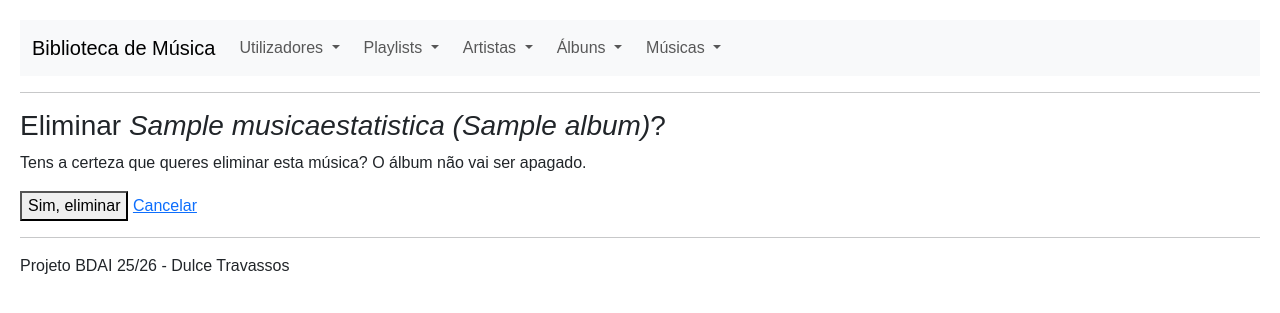
After one commit to dulcetravassos/bdai-django-music-app, a Django app: page /musicas/1/delete/ in a window 1280 px wide. The commit adds this page. Shown: the top 313 px of the page. Run offline with Django 5.2, Linux system fonts and the light colour scheme; tables that the repository leaves empty hold one stand-in row (values such as "Sample post"); some libraries are stand-ins or nearby versions.

Commit message:
Created delete and updated list templates (added edit option)

```diff
--- a/bdai_django_music_app/biblioteca/models.py
+++ b/bdai_django_music_app/biblioteca/models.py
@@ -9,7 +9,7 @@ class Artista(models.Model):
         verbose_name_plural = 'Artistas' # Override standard que é o inglês
 
     def __str__(self):
-        return f"{self.nome}\nBiografia: {self.biografia}\n"
+        return f"{self.nome}"
 
 
 class Utilizador(models.Model):
@@ -29,7 +29,7 @@ class Album(models.Model):
     nome = models.CharField(max_length=512)
     ano_lancamento = models.BigIntegerField()
     genero = models.CharField(max_length=512, null=True, blank=True) # opcional
-    artista = models.ForeignKey(Artista, on_delete=models.CASCADE, related_name='albuns')
+    artista = models.ForeignKey(Artista, on_delete=models.CASCADE, related_name='albuns') # se o artista for eliminado, os seus álbuns são eliminados
 
     class Meta:
         verbose_name = 'Álbum'
@@ -45,17 +45,18 @@ class MusicaEstatistica(models.Model):
     url = models.CharField(max_length=512, unique=True)
     estatistica_visualizacoes = models.BigIntegerField(default=0)
     estatistica_gostos = models.BigIntegerField(default=0)
-    album = models.ForeignKey(Album, on_delete=models.CASCADE, related_name='musicas_estatisticas')
+    album = models.ForeignKey(Album, on_delete=models.CASCADE, related_name='musicas_estatisticas') # se o álbum for apagado, as suas músicas também são
 
     # Relação N:M com a tabela Artista
     artistas = models.ManyToManyField(Artista, related_name='musicas_estatisticas', db_table='artista_musica_estatistica') # Correspondência com a tabela na bd
+    # Nota: apagar o artista apaga os seus álbuns que, por sua vez, apaga as suas músicas!
 
     class Meta:
         verbose_name = 'Música'
         verbose_name_plural = 'Músicas' # Override standard que é o inglês
 
     def __str__(self):
-        return f"{self.nome} ({self.album.nome}) - {self.url}"
+        return f"{self.nome} ({self.album.nome})"
 
     # Precisamos de uma função para alterar os urls para o django template (mas sem os modificar
     # na base de dados), para que as músicas consigam ser reproduzidas
@@ -67,10 +68,11 @@ class Playlist(models.Model):
     nome = models.CharField(max_length=120)
     publica = models.BooleanField()
     data_criacao = models.DateField(auto_now_add=True)
-    utilizador = models.ForeignKey(Utilizador, on_delete=models.CASCADE, related_name='playlists')
+    utilizador = models.ForeignKey(Utilizador, on_delete=models.CASCADE, related_name='playlists') # apagar um utilizador, apaga as suas playlists
 
     # Relação M:N com a tabela Musica:
     musicas = models.ManyToManyField(MusicaEstatistica, blank=True, related_name='playlists', db_table='playlist_musica_estatistica') # Correspondência com a tabela na bd
+    # Apagar uma música não apaga as playlists que a continham (desaparece apenas)!
 
     class Meta:
         verbose_name = 'Playlist'
--- a/bdai_django_music_app/biblioteca/urls.py
+++ b/bdai_django_music_app/biblioteca/urls.py
@@ -2,20 +2,33 @@ from django.urls import path
 from . import views
 
 urlpatterns = [
-	path('', views.home, name='home'),
-	path('utilizadores/', views.utilizador_list, name='utilizador_list'),
-	path('utilizadores/add/', views.utilizador_create, name='utilizador_create'),
-	path('utilizadores/<int:pk>/', views.utilizador_detail, name='utilizador_detail'),
-    path('playlists/', views.playlist_list, name='playlist_list'),
-	path('playlists/add/', views.playlist_create, name='playlist_create'),
-	path('playlists/<int:pk>/', views.playlist_detail, name='playlist_detail'),
-    path('artistas/', views.artista_list, name='artista_list'),
-	path('artistas/add/', views.artista_create, name='artista_create'),
-	path('artistas/<int:pk>/', views.artista_detail, name='artista_detail'),
-    path('albuns/', views.album_list, name='album_list'),
-	path('albuns/add/', views.album_create, name='album_create'),
-	path('albuns/<int:pk>/', views.album_detail, name='album_detail'),
-    path('musicas/', views.musicaestatistica_list, name='musicaestatistica_list'),
-	path('musicas/add/', views.musicaestatistica_create, name='musicaestatistica_create'),
-	path('musicas/<int:pk>/', views.musicaestatistica_detail, name='musicaestatistica_detail'),
+	path('', views.HomeView.as_view(), name='home'),
+	path('utilizadores/', views.UtilizadorListView.as_view(), name='utilizador_list'),
+	path('utilizadores/add/', views.UtilizadorCreateView.as_view(), name='utilizador_create'),
+	path('utilizadores/<int:pk>/', views.UtilizadorDetailView.as_view(), name='utilizador_detail'),
+    path('utilizadores/<int:pk>/delete/', views.UtilizadorDeleteView.as_view(), name='utilizador_delete'),
+	path('utilizadores/<int:pk>/edit/', views.UtilizadorUpdateView.as_view(), name='utilizador_edit'),
+	path('playlists/', views.PlaylistListView.as_view(), name='playlist_list'),
+	path('playlists/add/', views.PlaylistCreateView.as_view(), name='playlist_create'),
+	path('playlists/<int:pk>/', views.PlaylistDetailView.as_view(), name='playlist_detail'),
+    path('playlists/<int:pk>/delete/', views.PlaylistDeleteView.as_view(), name='playlist_delete'),
+	path('playlists/<int:pk>/edit/', views.PlaylistUpdateView.as_view(), name='playlist_edit'),
+	path('artistas/', views.ArtistaListView.as_view(), name='artista_list'),
+	path('artistas/add/', views.ArtistaCreateView.as_view(), name='artista_create'),
+	path('artistas/<int:pk>/', views.ArtistaDetailView.as_view(), name='artista_detail'),
+    path('artistas/<int:pk>/delete/', views.ArtistaDeleteView.as_view(), name='artista_delete'),
+	path('artistas/<int:pk>/edit/', views.ArtistaUpdateView.as_view(), name='artista_edit'),
+	path('albuns/', views.AlbumListView.as_view(), name='album_list'),
+	path('albuns/add/', views.AlbumCreateView.as_view(), name='album_create'),
+	path('albuns/<int:pk>/', views.AlbumDetailView.as_view(), name='album_detail'),
+    path('albuns/<int:pk>/delete/', views.AlbumDeleteView.as_view(), name='album_delete'),
+	path('albuns/<int:pk>/edit/', views.AlbumUpdateView.as_view(), name='album_edit'),
+    path('musicas/', views.MusicaEstatisticaListView.as_view(), name='musicaestatistica_list'),
+	path('musicas/add/', views.MusicaEstatisticaCreateView.as_view(), name='musicaestatistica_create'),
+	path('musicas/<int:pk>/', views.MusicaEstatisticaDetailView.as_view(), name='musicaestatistica_detail'),
+    path('musicas/<int:pk>/delete/', views.MusicaEstatisticaDeleteView.as_view(), name='musicaestatistica_delete'),
+	path('musicas/<int:pk>/edit/', views.MusicaEstatisticaUpdateView.as_view(), name='musicaestatistica_edit'),
+
 ]
+
+# ADICIONAR O EDIT E O DELETE PARA TODOS!
--- a/bdai_django_music_app/biblioteca/views.py
+++ b/bdai_django_music_app/biblioteca/views.py
@@ -41,7 +41,7 @@ class UtilizadorUpdateView(UpdateView):
 # Eliminar Utilizador
 class UtilizadorDeleteView(DeleteView):
     model = Utilizador
-    template_name = "confirm_delete.html"
+    template_name = "utilizador_delete.html"
     success_url = reverse_lazy("utilizador_list")
 
 ################################################ Álbum ################################################
@@ -79,7 +79,7 @@ class AlbumUpdateView(UpdateView):
 # Eliminar Álbum
 class AlbumDeleteView(DeleteView):
     model = Album
-    template_name = "confirm_delete.html"
+    template_name = "album_delete.html"
     success_url = reverse_lazy("album_list")
 
 ################################################ Artista ################################################
@@ -118,7 +118,7 @@ class ArtistaUpdateView(UpdateView):
 # Eliminar Artista
 class ArtistaDeleteView(DeleteView):
     model = Artista
-    template_name = "confirm_delete.html"
+    template_name = "artista_delete.html"
     success_url = reverse_lazy("artista_list")
 
 ################################################ Playlist ################################################
@@ -156,7 +156,7 @@ class PlaylistUpdateView(UpdateView):
 # Eliminar Playlist
 class PlaylistDeleteView(DeleteView):
     model = Playlist
-    template_name = "confirm_delete.html"
+    template_name = "playlist_delete.html"
     success_url = reverse_lazy("playlist_list")
 
 ################################################ Música-Estatística ################################################
@@ -190,5 +190,5 @@ class MusicaEstatisticaUpdateView(UpdateView):
 # Eliminar Música e Estatísticas
 class MusicaEstatisticaDeleteView(DeleteView):
     model = MusicaEstatistica
-    template_name = "confirm_delete.html"
+    template_name = "musicaestatistica_delete.html"
     success_url = reverse_lazy("musicaestatistica_list")
--- a/bdai_django_music_app/templates/base.html
+++ b/bdai_django_music_app/templates/base.html
@@ -45,8 +45,6 @@
                 <ul class="dropdown-menu" aria-labelledby="navbarDropdown">
                   <li><a class="dropdown-item" href="{% url 'utilizador_list' %}">Ver Todos</a></li>
                   <li><a class="dropdown-item" href="{% url 'utilizador_create' %}">Adicionar</a></li>
-                  <li><a class="dropdown-item" href="">Editar</a></li>
-                  <li><a class="dropdown-item" href="">Eliminar</a></li>
                 </ul>
               </li>
               <li class="nav-item dropdown">
@@ -63,8 +61,6 @@
                 <ul class="dropdown-menu" aria-labelledby="navbarDropdown">
                   <li><a class="dropdown-item" href="{% url 'playlist_list' %}">Ver Todas</a></li>
                   <li><a class="dropdown-item" href="{% url 'playlist_create' %}">Adicionar</a></li>
-                  <li><a class="dropdown-item" href="">Editar</a></li>
-                  <li><a class="dropdown-item" href="">Eliminar</a></li>
                 </ul>
               </li>
               <li class="nav-item dropdown">
@@ -81,8 +77,6 @@
                 <ul class="dropdown-menu" aria-labelledby="navbarDropdown">
                   <li><a class="dropdown-item" href="{% url 'artista_list' %}">Ver Todos</a></li>
                   <li><a class="dropdown-item" href="{% url 'artista_create' %}">Adicionar</a></li>
-                  <li><a class="dropdown-item" href="">Editar</a></li>
-                  <li><a class="dropdown-item" href="">Eliminar</a></li>
                 </ul>
               </li>
               <li class="nav-item dropdown">
@@ -99,8 +93,6 @@
                 <ul class="dropdown-menu" aria-labelledby="navbarDropdown">
                   <li><a class="dropdown-item" href="{% url 'album_list' %}">Ver Todos</a></li>
                   <li><a class="dropdown-item" href="{% url 'album_create' %}">Adicionar</a></li>
-                  <li><a class="dropdown-item" href="">Editar</a></li>
-                  <li><a class="dropdown-item" href="">Eliminar</a></li>
                 </ul>
               </li>
               <li class="nav-item dropdown">
@@ -117,8 +109,6 @@
                 <ul class="dropdown-menu" aria-labelledby="navbarDropdown">
                   <li><a class="dropdown-item" href="{% url 'musicaestatistica_list' %}">Ver Todas</a></li>
                   <li><a class="dropdown-item" href="{% url 'musicaestatistica_create' %}">Adicionar</a></li>
-                  <li><a class="dropdown-item" href="">Editar</a></li>
-                  <li><a class="dropdown-item" href="">Eliminar</a></li>
                 </ul>
               </li>
             </ul>
--- /dev/null
+++ b/bdai_django_music_app/templates/musicaestatistica_delete.html
@@ -0,0 +1,9 @@
+{% extends "base.html" %}
+{% block content %}
+    <h3>Eliminar <i>{{ object }}</i>?</h3>
+    <p>Tens a certeza que queres eliminar esta música? O álbum não vai ser apagado.</p>
+    <form method="post">{% csrf_token %}
+        <button type="submit">Sim, eliminar</button>
+        <a href="{% url 'musicaestatistica_list' %}">Cancelar</a>
+    </form>
+{% endblock %}
--- a/bdai_django_music_app/templates/playlist_detail.html
+++ b/bdai_django_music_app/templates/playlist_detail.html
@@ -6,8 +6,7 @@
     <h3>Músicas desta Playlist:</h3>
     <ul>
         {% for m in musicas %}
-            <li><a href="{% url 'musica_detail' m.pk %}">{{ m.nome }}</a> - {{ m.nome }} ({{ m.url }})</li> <!-- ADICIONAR NOME ARTISTA-->
-        {% empty %}
+            <li><a href="{% url 'musica_detail' m.pk %}">{{ m.nome }}</a> - {{ m.nome }} ({{ m.artistas.all|join:", " }})</li> <!-- pega nos nomes dos artistas e junta-os, separados por vírgulas -->
             <li>Esta playlist não tem músicas.</li>
         {% endfor %}
     </ul>
```
Also changed, not shown: bdai_django_music_app/templates/album_delete.html (added, +9 -0 lines), bdai_django_music_app/templates/album_list.html (+11 -2 lines), bdai_django_music_app/templates/artista_delete.html (added, +9 -0 lines), bdai_django_music_app/templates/artista_list.html (+11 -2 lines), bdai_django_music_app/templates/musicaestatistica_list.html (+11 -2 lines), bdai_django_music_app/templates/playlist_delete.html (added, +9 -0 lines), bdai_django_music_app/templates/playlist_list.html (+11 -2 lines), bdai_django_music_app/templates/utilizador_delete.html (added, +9 -0 lines), bdai_django_music_app/templates/utilizador_list.html (+11 -2 lines).
